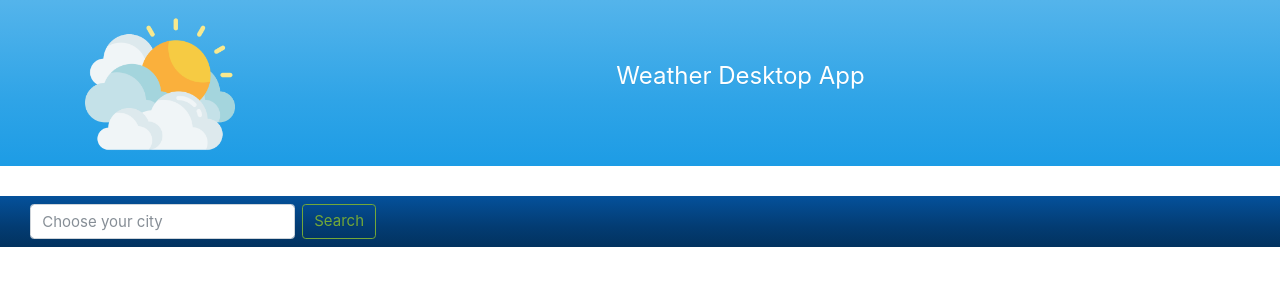
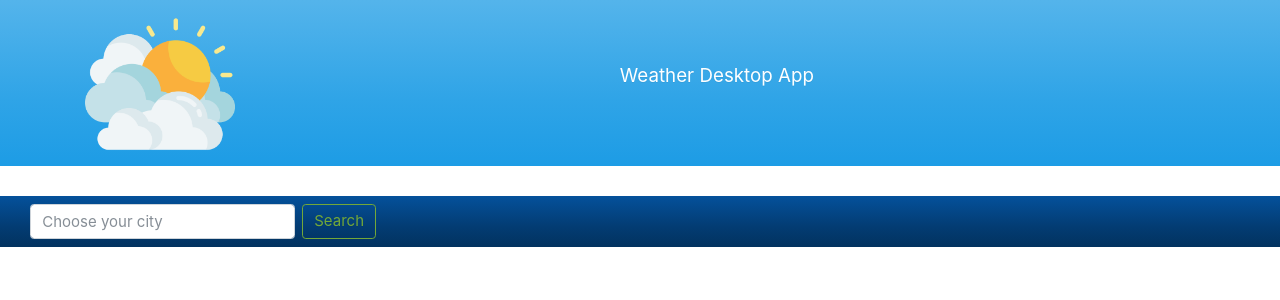
Before and after one commit to Ghannoum99/django-weather-app, a Django app: page / in a window 1280 px wide. Shown: the top 300 px of the page. Run offline with Django 3.2, Linux system fonts and the light colour scheme; some libraries are stand-ins or nearby versions.

Commit message:
changing template

```diff
--- a/weather/weather_app/templates/weather_app/weather.html
+++ b/weather/weather_app/templates/weather_app/weather.html
@@ -30,16 +30,12 @@
             height: 100%;
         }
 
-        .navbar-brand {
-            font-size : 18pt;
-        }
         p {
             text-align : center;
             margin-left : 9em;
+            font-size : 18pt;
         }
-        .navbar-brand, .d-inline-block {
 
-        }
 
         .pageContent {
             margin-top : 2em;
@@ -262,7 +258,6 @@
                 </form>
             </div>
         </nav>
-    </section>
         <div class="row">
             {% if country_code and coordinate and temp and pressure and humidity %}
             <div class="col d-flex justify-content-center">
@@ -279,5 +274,21 @@
                     </div>
                     {% endif %}
                 </div>
+            </div>
+        </div>
+    </section>
+    <!--
+    <footer>
+        <nav class="navbar navbar-dark bg-primary" style="height:100%;">
+            <div class="container">
+                <div class="w3-display-middle">
+                    <p class="navbar-brand" >
+                        &copy; J.Ghannoum-2021
+                    </p>
+                </div>
+            </div>
+        </nav>
+    </footer>
+    -->
     </body>
 </html>
```
Lines whose indentation alone changed are shown as unchanged.
